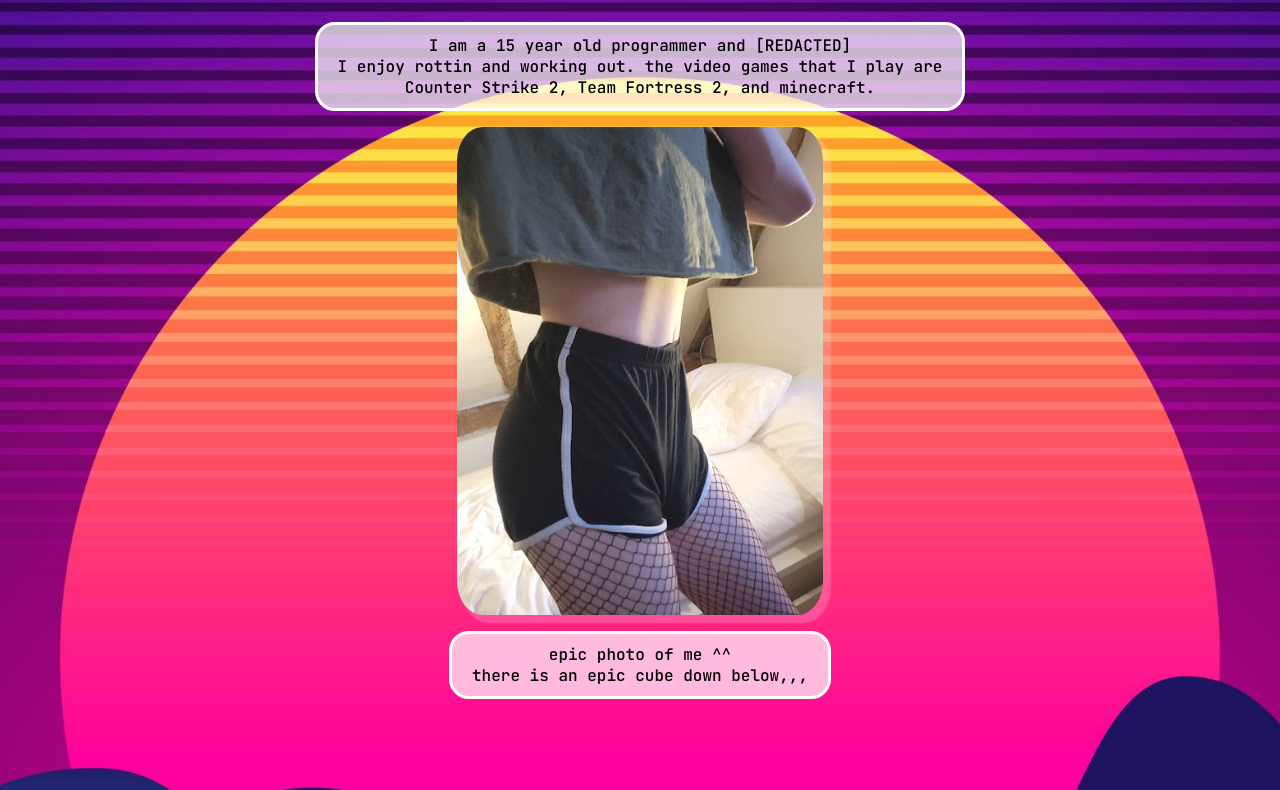
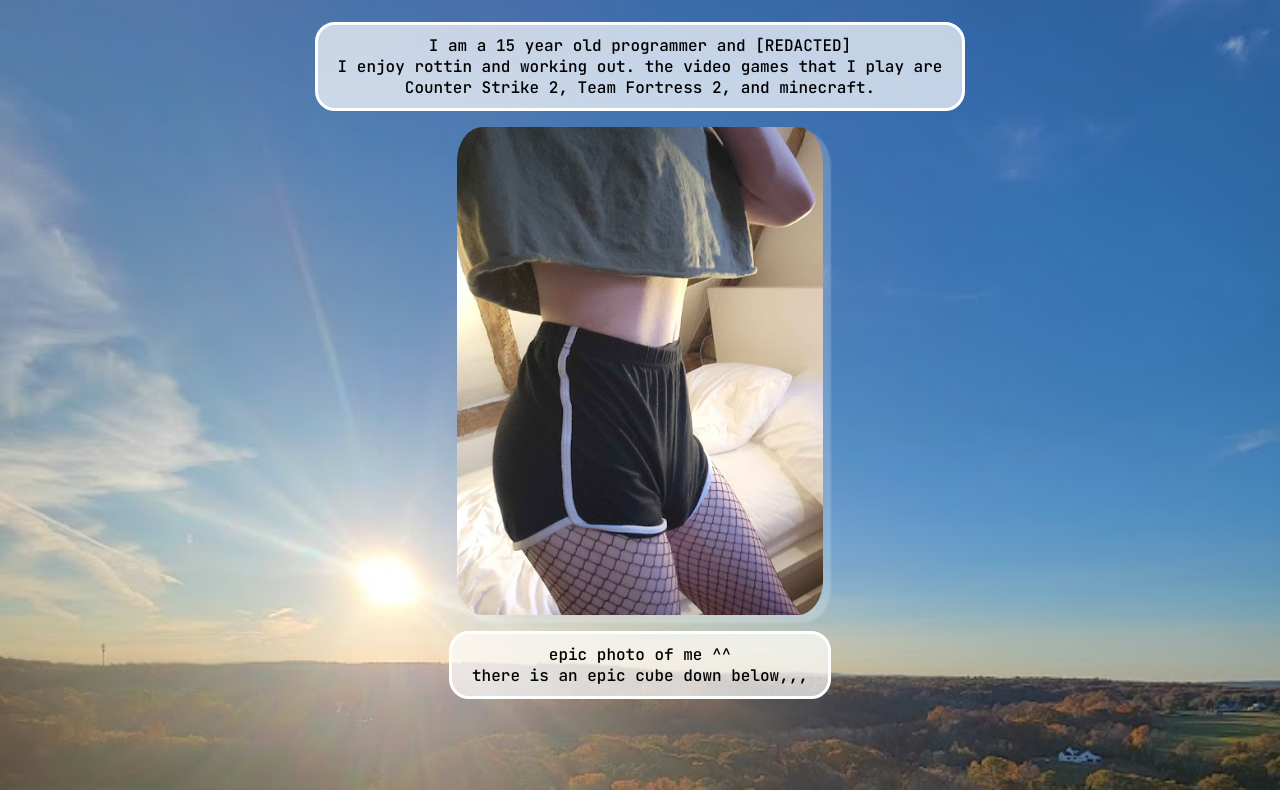
Before and after one commit to femboyonfent/femboyonfent.github.io, a plain HTML site: page index.html in a window 1280 px wide. Shown: the part 80-870 px from the top of the page. Drawn offline with nearby package versions, Linux system fonts and the light colour scheme.

Commit message:
fesgrdgsefdFGSR

```diff
--- a/index.html
+++ b/index.html
@@ -12,8 +12,7 @@
   body {
     text-align: center;
     background-color: #000000;
-    background-image: url("5212968.jpg");
-
+    background-image: url("real2.jpg");
     background-position: center;
     background-repeat: no-repeat;
     background-size: cover;
```
Also changed, not shown: 5212968.jpg (deleted), real2.jpg (added).
